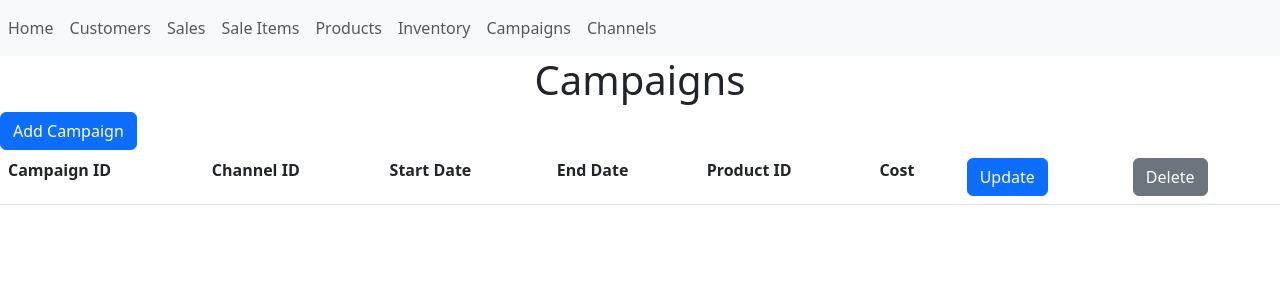
After one commit to sfeng1/DatabaseClass, a Flask app: page /campaigns in a window 1280 px wide. The commit adds this page. Shown: the top 300 px of the page. Run offline with Flask 3, Linux system fonts and the light colour scheme; lists and menus that the app fills with data are empty.

Commit message:
lots of updates

```diff
--- a/app.py
+++ b/app.py
@@ -1,17 +1,60 @@
 from flask import Flask, render_template
+from flask_navigation import Navigation
 import os
 
 # Configuration
 
 app = Flask(__name__)
+nav = Navigation(app)
+
+
+#initializing Navigations
+nav.Bar('top',[
+    nav.Item('index','index'),
+    nav.Item('customers','customers'),
+    nav.Item('campaigns','campaigns'),
+    nav.Item('channels','channels'),
+    nav.Item('inventory','inventory'),
+    nav.Item('products','products'),
+    nav.Item('sales','sales'),
+    nav.Item('saleItem','saleItem')
+])
 
 # Routes
 
 @app.route('/')
-def root():
-    return render_template("main.j2")
+def index():
+    return render_template("index.j2")
 
+@app.route('/customers')
+def customers():
+    return render_template("customers.j2")
+
+@app.route('/campaigns')
+def campaigns():
+    return render_template("campaigns.j2")
+
+@app.route('/channels')
+def channels():
+    return render_template("channels.j2")
+
+@app.route('/inventory')
+def inventory():
+    return render_template("inventory.j2")
+
+@app.route('/products')
+def products():
+    return render_template("products.j2")
+
+@app.route('/saleItems')
+def saleItems():
+    return render_template("saleItems.j2")
+
+@app.route('/sales')
+def sales():
+    return render_template("sales.j2")
 # Listener
+
 
 if __name__ == "__main__":
     port = int(os.environ.get('PORT', 9853))
--- /dev/null
+++ b/static/css/styles.css
@@ -0,0 +1,3 @@
+.center-align {
+    text-align: center;
+}
--- /dev/null
+++ b/templates/campaigns.j2
@@ -0,0 +1,74 @@
+{% extends "main.j2"%}
+    {% block title %}Campaigns{% endblock %}
+
+{% block content %}
+<h1 class="center-align">Campaigns</h1>
+
+    <button type="button" class="btn btn-primary" data-toggle="modal" data-target="#addCampaignModal">Add
+        Campaign</button>
+    <div id="addCampaignModal" class="modal fade" tabindex="-1" role="dialog">
+        <div class="modal-dialog" role="document">
+            <div class="modal-content">
+                <div class="modal-header">
+                    <h5>Add Campaign</h5>
+                    <button type="button" class="close" data-dismiss="modal" aria-label="Close">
+                        <span aria-hidden="true">&times;</span>
+                    </button>
+                </div>
+                <div class="modal-body">
+                    <label for="ChannelSelect">Select a Channel</label>
+                    <input type="text" class="form-control" id="ChannelSelect" placeholder="Channel">
+                    <label for="StartDate">Select a Start Date</label>
+                    <input type="date" class="form-control" id="StartDate">
+                    <label for="EndDate">Select a End Date</label>
+                    <input type="date" class="form-control" id="EndDate">
+                    <label for="Product">Select a Product</label>
+                    <input type="text" class="form-control" id="ChannelSelect" placeholder="Product">
+                </div>
+                <div class="modal-footer">
+                    <button type="button" class="btn btn-secondary" data-dismiss="modal">Close</button>
+                    <button type="button" class="btn btn-primary"> Add Campaign</button>
+                </div>
+
+            </div>
+        </div>
+    </div>
+    <table class="table">
+        <tr>
+            <th>Campaign ID</th>
+            <th>Channel ID</th>
+            <th>Start Date</th>
+            <th>End Date</th>
+            <th>Product ID</th>
+            <th>Cost</th>
+            <th><button type="button" class="btn btn-primary" data-toggle="modal"
+                    data-target="#updateModal">Update</button></th>
+            <th><button type="button" class="btn btn-secondary">Delete</button></th>
+        </tr>
+    </table>
+    <div id="updateModal" class="modal fade" tabindex="-1" role="dialog">
+        <div class="modal-dialog" role="document">
+            <div class="modal-content">
+                <div class="modal-header">
+                    <h5>Update Campaign</h5>
+                    <button type="button" class="close" data-dismiss="modal" aria-label="Close">
+                        <span aria-hidden="true">&times;</span>
+                    </button>
+                </div>
+                <div class="modal-body">
+                    <label for="ChannelSelect">Select a Channel</label>
+                    <input type="text" class="form-control" id="ChannelSelect" placeholder="Channel">
+                    <label for="StartDate">Select a Start Date</label>
+                    <input type="date" class="form-control" id="StartDate">
+                    <label for="EndDate">Select a End Date</label>
+                    <input type="date" class="form-control" id="EndDate">
+                    <label for="Product">Select a Product</label>
+                    <input type="text" class="form-control" id="ChannelSelect" placeholder="Product">
+                </div>
+                <div class="modal-footer">
+                    <button type="button" class="btn btn-secondary" data-dismiss="modal">Close</button>
+                    <button type="button" class="btn btn-primary">Update Campaign</button>
+                </div>
+            </div>
+        </div>
+        {% endblock %}
--- /dev/null
+++ b/templates/index.j2
@@ -0,0 +1,4 @@
+{% extends "main.j2"%}
+    {% block title %}Index{% endblock %}
+
+    {% block content %} {% endblock %}
--- a/templates/main.j2
+++ b/templates/main.j2
@@ -6,25 +6,25 @@
     <meta name="viewport" content="width=device-width, initial-scale=1.0">
     <link href="https://cdn.jsdelivr.net/npm/bootstrap@5.3.0/dist/css/bootstrap.min.css" rel="stylesheet"
         integrity="sha384-9ndCyUaIbzAi2FUVXJi0CjmCapSmO7SnpJef0486qhLnuZ2cdeRhO02iuK6FUUVM" crossorigin="anonymous">
-    <link href="styles.css" rel="stylesheet">
-    <title>Index</title>
+    <link href="{{url_for('static', filename='css/styles.css')}}" rel="stylesheet">
+    <title>{% block title %}{% endblock %}</title>
 </head>
 
 <body>
     <nav class="navbar navbar-expand-lg navbar-light bg-light">
         <ul class="navbar-nav">
-            <li class="nav-item active"><a class="nav-link" href="index.html">Home</a></li>
-            <li class="nav-item active"><a class="nav-link" href="customers.html">Customers</a></li>
-            <li class="nav-item active"><a class="nav-link" href="sales.html">Sales</a></li>
-            <li class="nav-item active"><a class="nav-link" href="saleItems.html">Sale Items</a></li>
-            <li class="nav-item active"><a class="nav-link" href="products.html">Products</a></li>
-            <li class="nav-item active"><a class="nav-link" href="inventory.html">Inventory</a></li>
-            <li class="nav-item active"><a class="nav-link" href="campaigns.html">Campaigns</a></li>
-            <li class="nav-item active"><a class="nav-link" href="channels.html">Channels</a></li>
+            <li class="nav-item active"><a class="nav-link" href="{{url_for('index')}}">Home</a></li>
+            <li class="nav-item active"><a class="nav-link" href="{{url_for('customers')}}">Customers</a></li>
+            <li class="nav-item active"><a class="nav-link" href="{{url_for('sales')}}">Sales</a></li>
+            <li class="nav-item active"><a class="nav-link" href="{{url_for('saleItems')}}">Sale Items</a></li>
+            <li class="nav-item active"><a class="nav-link" href="{{url_for('products')}}">Products</a></li>
+            <li class="nav-item active"><a class="nav-link" href="{{url_for('inventory')}}">Inventory</a></li>
+            <li class="nav-item active"><a class="nav-link" href="{{url_for('campaigns')}}">Campaigns</a></li>
+            <li class="nav-item active"><a class="nav-link" href="{{url_for('channels')}}">Channels</a></li>
         </ul>
     </nav>
     <main>
-        <h1 class="center-align">Index</h1>
+        <div id="content"> {% block content %}{% endblock %}</div>
     </main>
 </body>
 
```
Also changed, not shown: templates/channels.j2 (added, +68 -0 lines), templates/customers.j2 (added, +65 -0 lines), templates/inventory.j2 (added, +68 -0 lines), templates/products.j2 (added, +62 -0 lines), templates/saleItems.j2 (added, +44 -0 lines), templates/sales.j2 (added, +71 -0 lines).
